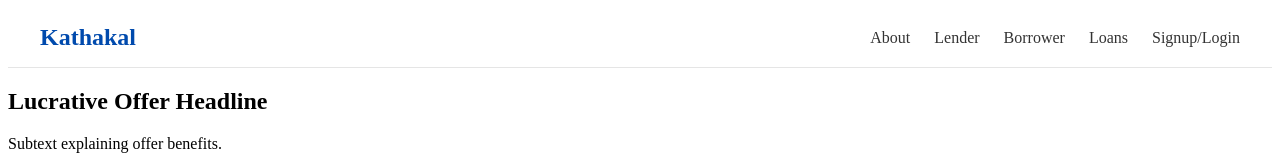
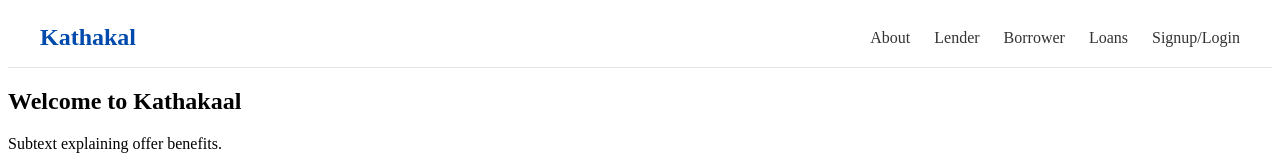
Before and after one commit to sethishiv/Kathakaal, a React (Vite) app: page / in a window 1280 px wide. Shown: the top 167 px of the page. Built offline with nearby package versions, Linux system fonts and the light colour scheme.

Commit message:
updated the hero section heading text

```diff
--- a/src/components/HeroSection.jsx
+++ b/src/components/HeroSection.jsx
@@ -3,7 +3,7 @@ import React from 'react';
 const HeroSection = () => {
   return (
     <section>
-      <h1>Lucrative Offer Headline</h1>
+      <h1>Welcome to Kathakaal</h1>
       <p>Subtext explaining offer benefits.</p>
       <button>Signup Now</button>
     </section>
```
